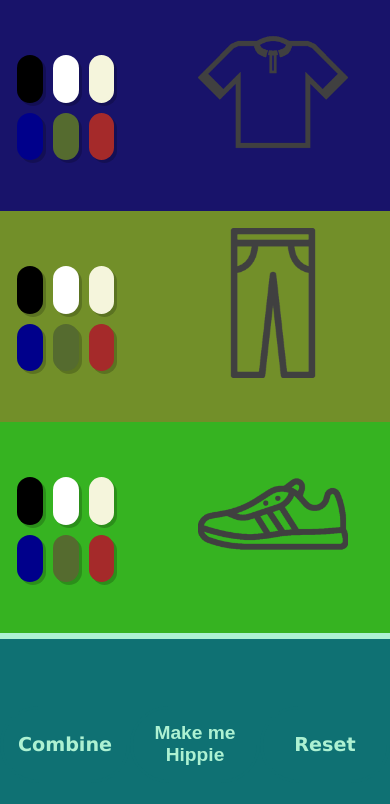
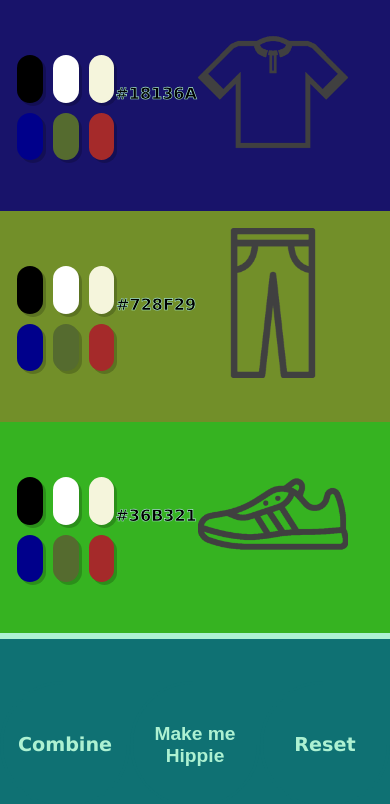
Before and after one commit to JoseMGarcia34/Colorizeme, a plain HTML site: page index.html in a window 390 px wide. Both pictures are taken after a click on the button "Make me Hippie". Drawn offline with Linux system fonts and the light colour scheme.

Commit message:
Add files via upload
Add HEX color code

```diff
--- a/index.html
+++ b/index.html
@@ -17,6 +17,7 @@
             <button onclick="changeColorCuerpo(this)" class="darkolivegreen"></button>
             <button onclick="changeColorCuerpo(this)" class="brown"></button>
           </div>
+          <h1 id="colorC"></h1>
           <div class="imgCuerpo"><img src="img/cuerpo.png" alt="cuerpo"></div>
         </div>
     <div class="pantalones" id="pantalones">
@@ -28,6 +29,7 @@
             <button onclick="changeColorPantalones(this)" class="darkolivegreen"></button>
             <button onclick="changeColorPantalones(this)" class="brown"></button>
           </div>
+          <h1 id="colorP"></h1>
           <div class="imgPantalones"><img src="img/pantalones.png" alt="pantalones"></div>
     </div>
     <div class="zapatillas" id="zapatillas">
@@ -39,6 +41,7 @@
             <button onclick="changeColorZapatillas(this)" class="darkolivegreen"></button>
             <button onclick="changeColorZapatillas(this)" class="brown"></button>
           </div>
+          <h1 id="colorZ"></h1>
           <div class="imgZapatillas"><img src="img/zapatillas.png" alt="zapatillas"></div>
     </div>
     <div class="botones">
--- a/js.js
+++ b/js.js
@@ -51,6 +51,9 @@ function generarNuevoColorCuerpo(){
     }
     var cuerpo = document.getElementById('cuerpo');
     cuerpo.style.background = color;
+    console.log("cuerpo " + color);
+    var text = document.getElementById('colorC');
+    text.innerText = color;
 }
 
 function generarNuevoColorPantalones(){
@@ -63,6 +66,9 @@ function generarNuevoColorPantalones(){
     }
     var pantalones = document.getElementById('pantalones');
     pantalones.style.background = color;
+    console.log("pantalones " + color);
+    var text = document.getElementById('colorP');
+    text.innerText = color;
 }
 
 function generarNuevoColorZapatillas(){
@@ -75,6 +81,9 @@ function generarNuevoColorZapatillas(){
     }
     var zapatillas = document.getElementById('zapatillas');
     zapatillas.style.background = color;
+    console.log("zapatillas " + color);
+    var text = document.getElementById('colorZ');
+    text.innerText = color;
 }
 
 function reset(color) {
--- a/style.css
+++ b/style.css
@@ -148,6 +148,15 @@
     cursor: pointer;
 }
 
+/* Códigos */
+
+#colorC, #colorP, #colorZ{
+  padding-top: 10vh;
+  color: black;
+  font-family: Verdana, Geneva, Tahoma, sans-serif;
+  -webkit-text-stroke: .6px #ADF1D2;
+}
+
 /* Imagenes */
 
   img {
@@ -167,4 +176,17 @@
         padding-left: 2vh;
         padding-top: 6.5vh;
       }
+
+    .respuesta, .hippie{
+        height: 15vh;
     }
+
+    #colorC, #colorP, #colorZ{
+      padding-top: 10vh;
+      font-size: medium;
+      color: black;
+      font-family: Verdana, Geneva, Tahoma, sans-serif;
+      -webkit-text-stroke: .6px #ADF1D2;
+    }
+
+    }
```
